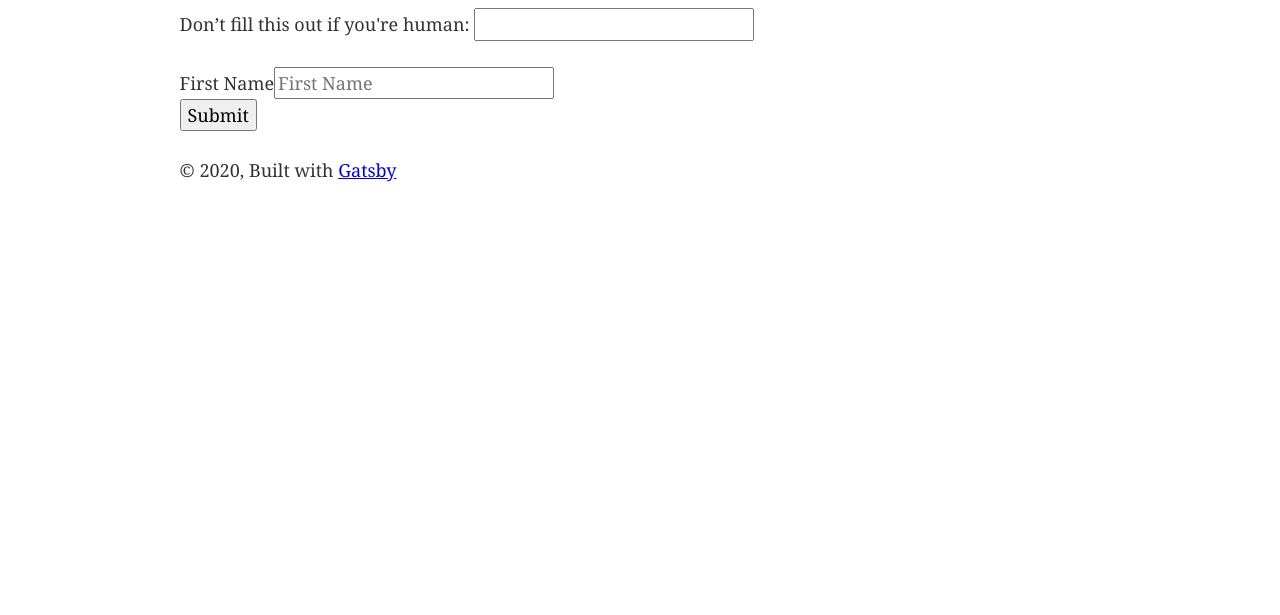
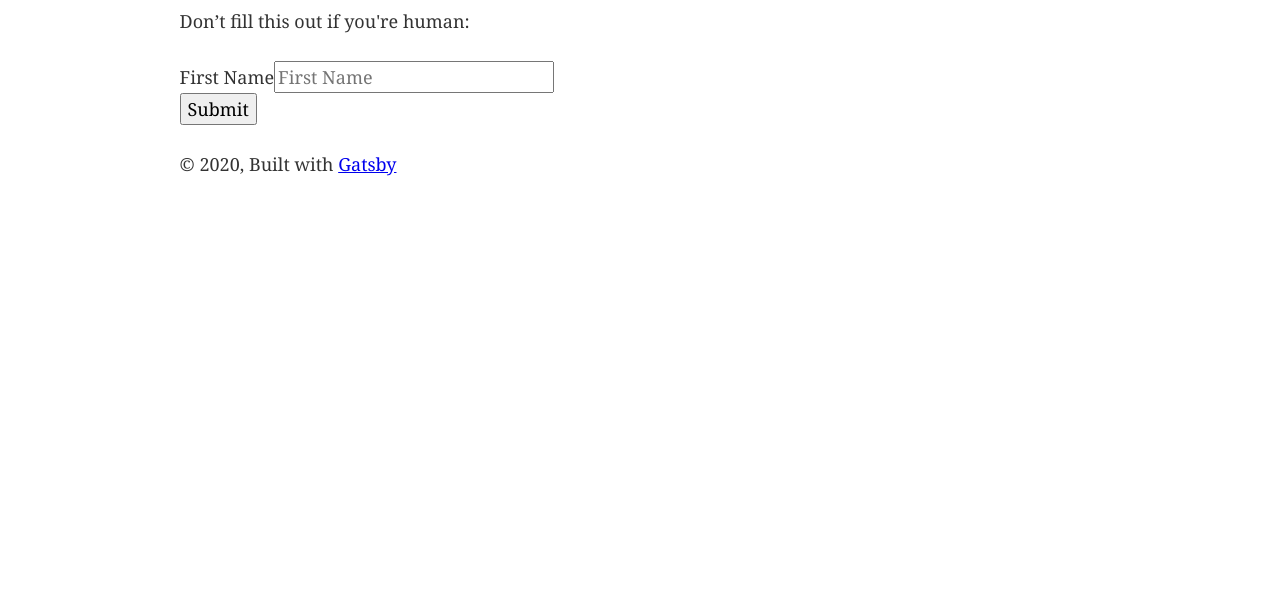
Before and after one commit to shortnd/netlify_gatsby, a Gatsby site: page / in a window 1280 px wide. Shown: the part 185-800 px from the top of the page. Built offline with nearby package versions, Linux system fonts and the light colour scheme; Gatsby itself is replaced by a stand-in of ours.

Commit message:
still trying to make it work

```diff
--- a/src/pages/index.js
+++ b/src/pages/index.js
@@ -10,8 +10,9 @@ const IndexPage = () => (
     <SEO title="Home" />
     <h1>Hi people</h1>
     <form method="post" data-netlify="true" data-netlify-recaptcha="true" netlify-honeypot="bot-field" name="form-test" action="/success">
+      <input type="hidden" name="form-name" value="contact" />
         <p class="hidden">
-          <label>Don’t fill this out if you're human: <input name="bot-field" /></label>
+          <label>Don’t fill this out if you're human: <input name="bot-field" type="hidden" /></label>
         </p>
       <label htmlFor="firstName">
         First Name
```
